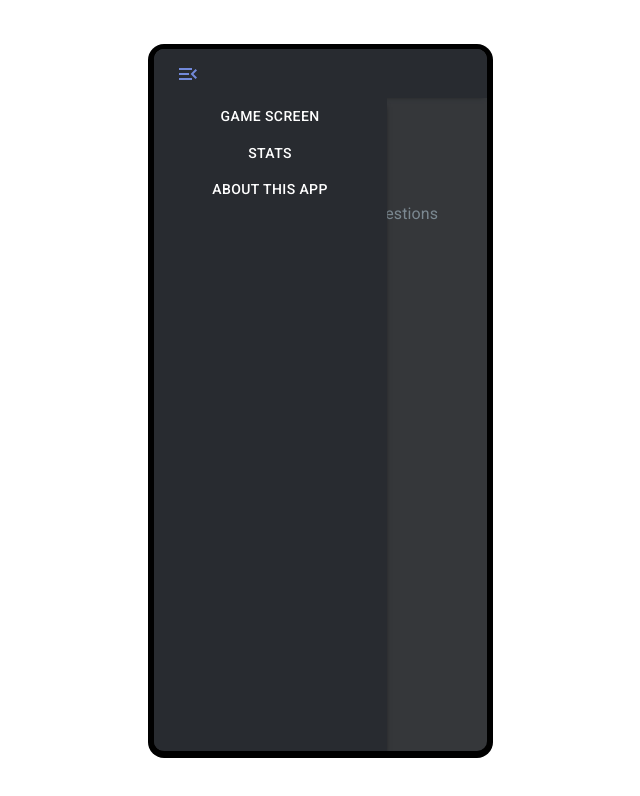
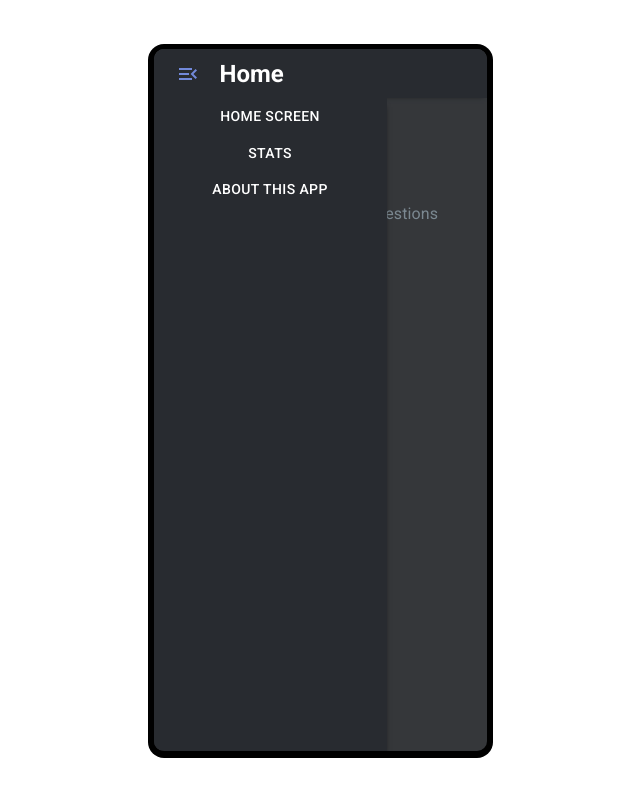
Before and after one commit to AntonFrid/AntonFrid, a React (Create React App) app: page / in a window 1280 px wide. Both pictures are taken after a click on the button 507 px from the left and 73 px from the top of the page. Shown: the top 796 px of the page, without its empty margins (320-960 px from the left). Built offline with nearby package versions, Linux system fonts and the light colour scheme.

Commit message:
second commit

```diff
--- a/src/App.css
+++ b/src/App.css
@@ -8,7 +8,7 @@ h3 {
   color: #99aab5;
 }
 
-p {
+h2, p {
   color: white;
 }
 
@@ -84,16 +84,31 @@ p {
   margin-left: 7.5%;
 }
 
-/* .fade__overlay:before {
-content:'';
-width:100%;
-height:100%;
-position:absolute;
-left:0;
-top:0;
-background: linear-gradient(transparent 500px, #424549);
-pointer-events: none;
-} */
+.fade__overlay {
+  content: '';
+  width: 100%;
+  height: 100%;
+  position: absolute;
+  left: 0;
+  top: 0;
+  background: linear-gradient(transparent 500px, #424549);
+  pointer-events: none;
+  opacity: 1;
+  transition: 0.15s;
+}
+
+.fade__overlay__hidden {
+  content: '';
+  width: 100%;
+  height: 100%;
+  position: absolute;
+  left: 0;
+  top: 0;
+  background: linear-gradient(transparent 500px, #424549);
+  pointer-events: none;
+  opacity: 0;
+  transition: 0.15s;
+}
 
 .Radio__label {
   color: white;
--- a/src/App.js
+++ b/src/App.js
@@ -13,7 +13,8 @@ import Header from './components/Header.js';
 import Popup from './components/Popup.js';
 import Menu from './components/Menu.js';
 import BeatLoader from "react-spinners/BeatLoader";
-import ThemeProvider from '@material-ui/core/styles/MuiThemeProvider';
+import { MuiThemeProvider as ThemeProvider  } from '@material-ui/core/styles';
+
 
 class App extends React.Component {
   constructor(props) {
@@ -27,6 +28,7 @@ class App extends React.Component {
       quizArr: [],
       questionAmount: 5,
       loading: false,
+      fade: true,
     };
 
     this.answersArr = [];
@@ -38,13 +40,13 @@ class App extends React.Component {
       marginLeft: '50%',
       top: '-15px',
       marginTop: '100%',
-      borderColor: 'red',
+      borderColor: '#7289da',
     };
 
     this.theme = createMuiTheme({
       palette: {
-        primary: { 500: '#99aab5' },
-        secondary: { A400: '#7289da' },
+        primary: { main: '#99aab5' },
+        secondary: { main: '#7289da' },
       },
       status: {
         danger: 'orange',
@@ -58,12 +60,13 @@ class App extends React.Component {
     this.fetchQuiz = this.fetchQuiz.bind(this);
     this.addAnswer = this.addAnswer.bind(this);
     this.changeQuestionAmount = this.changeQuestionAmount.bind(this);
+    this.handleScroll = this.handleScroll.bind(this);
   }
 
   spawnPopup(correctCount) {
     if(this.state.popup) {
       this.answersArr = [];
-      this.setState({ popup: false, correctCount: 0, home: true, quizArr: [] });
+      this.setState({ popup: false, correctCount: 0, home: true, quizArr: [], fade: true });
     }else {
       this.setState({ popup: true, correctCount: correctCount });
     }
@@ -72,7 +75,7 @@ class App extends React.Component {
   spawnPopupRestart(correctCount) {
     if(this.state.popup) {
       this.answersArr = [];
-      this.setState({ popup: false, correctCount: 0, quizArr: [] });
+      this.setState({ popup: false, correctCount: 0, quizArr: [], fade: true });
     }else {
       this.setState({ popup: true, correctCount: correctCount });
     }
@@ -90,7 +93,7 @@ class App extends React.Component {
     if(this.state.home) {
       this.setState({ home: false });
     }else {
-      this.setState({ home: true })
+      this.setState({ home: true, quizArr: [], correctCount: 0 })
     }
   }
 
@@ -111,27 +114,48 @@ class App extends React.Component {
     this.setState({ questionAmount: amount })
   }
 
+  handleScroll(e) {
+    const bottom = e.target.scrollHeight - (e.target.scrollTop + 1) < e.target.clientHeight;
+
+    if (bottom && this.state.fade && e.target.scrollTop !== 0) {
+      this.setState({ fade: false });
+    }
+    else if(!bottom && !this.state.fade) {
+      this.setState({ fade: true });
+    }
+  }
+
   render() {
     return (
       <ThemeProvider theme={ this.theme }>
         <div className="App">
           <div className='App__inner'>
-            <Header toggleMenu={ this.toggleMenu }/>
-            <Menu showMenu={ this.state.menu } />
+            <Header
+              page={ {
+                home: this.state.home,
+                about: false,
+                stats: false,
+              } }
+              toggleMenu={ this.toggleMenu }/>
+            <Menu home={ this.state.home } closeMenu={ this.toggleMenu } goHome={ this.switchHome } showMenu={ this.state.menu } />
             <Router>
               { this.state.home
                 ? <Redirect to='/'/>
                 : null
               }
               <Route exact path='/' render={(props) => <Main updateAmount={ this.changeQuestionAmount } fetchQuiz={ this.fetchQuiz } switchHome={ this.switchHome }/>} />
-              <Route path='/quiz' render={(props) => <Quiz amount={ this.state.questionAmount } answersArr={ this.answersArr } addAnswer={ this.addAnswer } quizArr={ this.state.quizArr } spawnPopup={ this.spawnPopup }/>} />
+              <Route path='/quiz' render={(props) => <Quiz onScroll={ this.handleScroll } amount={ this.state.questionAmount } answersArr={ this.answersArr } addAnswer={ this.addAnswer } quizArr={ this.state.quizArr } spawnPopup={ this.spawnPopup }/>} />
             </Router>
-            <div className='fade__overlay'></div>
+            <div className={ !this.state.home
+                ? (this.state.fade ? 'fade__overlay' : 'fade__overlay__hidden')
+                : 'fade__overlay__hidden'
+              }>
+            </div>
             { this.state.popup ? <Popup amount={ this.state.questionAmount } fetchQuiz={ this.fetchQuiz } correctCount={ this.state.correctCount } close={ this.spawnPopup } restart={ this.spawnPopupRestart }/> : null }
             <BeatLoader
               css={this.overrideCSS}
               size={30}
-              color={"#7289da"}
+              color={"#99aab5"}
               loading={this.state.loading}
             />
           </div>
--- a/src/components/Header.js
+++ b/src/components/Header.js
@@ -4,14 +4,21 @@ import React from 'react';
 import Hamburger from './Hamburger.js';
 
 class Header extends React.Component {
-  constructor(props) {
-    super(props);
-  }
-
   render() {
     return (
       <div className='Header'>
         <Hamburger toggleMenu={ this.props.toggleMenu }/>
+        <h2>
+          {
+            this.props.page.home
+              ? 'Home'
+              : (this.props.page.about
+                ? 'About'
+                : (this.props.page.stats
+                  ? 'Stats'
+                  : 'Quiz'))
+          }
+        </h2>
       </div>
     );
   }
--- a/src/components/Main.js
+++ b/src/components/Main.js
@@ -19,6 +19,10 @@ class Main extends React.Component {
     this.onClick = this.onClick.bind(this);
   }
 
+  componentDidMount() {
+    this.props.updateAmount(5);
+  }
+
   onClick() {
     this.setState({ redirect: true });
     this.props.fetchQuiz();
@@ -34,7 +38,7 @@ class Main extends React.Component {
       <div className='Main'>
         <FormControl component="fieldset">
           <FormLabel className='FormLabel' component="legend">Choose the amount of questions</FormLabel>
-          <RadioGroup aria-label="amount" name='amount' onChange={ (e) => this.props.updateAmount(e.target.value) }>
+          <RadioGroup defaultValue='5' aria-label="amount" name='amount' onChange={ (e) => this.props.updateAmount(e.target.value) }>
             <FormControlLabel className='Radio__label' value='5' control={<Radio />} label='Five' />
             <FormControlLabel className='Radio__label' value='10' control={<Radio />} label='Ten' />
             <FormControlLabel className='Radio__label' value='15' control={<Radio />} label='Fifteen' />
--- a/src/components/Menu.js
+++ b/src/components/Menu.js
@@ -7,13 +7,25 @@ import Button from '@material-ui/core/Button';
 class Menu extends React.Component {
   constructor(props) {
     super(props);
+
+    this.onClick = this.onClick.bind(this);
   }
+
+  onClick() {
+    if(this.props.home) {
+      this.props.closeMenu()
+    }else {
+      this.props.goHome()
+      this.props.closeMenu()
+    }
+  }
+
 
   render() {
     return (
       <div className={ this.props.showMenu ? 'Menu__overlay' : 'Menu__overlay__hidden'}>
         <div className={ this.props.showMenu ? 'Menu__visible' : 'Menu__hidden' }>
-          <Button className='Button'>Game screen</Button>
+          <Button onClick={ this.onClick } className='Button'>Home screen</Button>
           <Button className='Button'>Stats</Button>
           <Button className='Button'>About this app</Button>
         </div>
--- a/src/components/Quiz.js
+++ b/src/components/Quiz.js
@@ -1,5 +1,4 @@
 import React from 'react';
-import { Redirect } from 'react-router-dom';
 import 'typeface-roboto';
 
 //Components
@@ -20,6 +19,12 @@ class Quiz extends React.Component {
     return array.sort(() => Math.random() - 0.5);
   }
 
+  shouldComponentUpdate(nextProps) {
+    if(nextProps.quizArr === this.props.quizArr) return false;
+
+    return true;
+  }
+
   checkAnswers(e) {
     e.preventDefault();
     let correctCount = 0;
@@ -33,9 +38,18 @@ class Quiz extends React.Component {
     this.props.spawnPopup(correctCount);
   }
 
+  convertHTML(str) {
+    return str.replace(/&amp;/g, "&")
+      .replace(/&lt;/g, "<")
+      .replace(/&gt;/g, ">")
+      .replace(/&quot;/g, "\"")
+      .replace(/&apos;/g, "'")
+      .replace(/&#039;/g,"'");
+  }
+
   render() {
     return (
-      <div className='Quiz'>
+      <div onScroll={ this.props.onScroll } className='Quiz'>
         <form onSubmit={ this.checkAnswers }>
           <FormControl component="fieldset">
             {
@@ -45,10 +59,10 @@ class Quiz extends React.Component {
                 return (
                   <div key={'question-' + index} className='Quiz__question'>
                     <h3>Question {index + 1}</h3>
-                    <p>Q{index + 1}. {value.question}</p>
+                    <p>Q{index + 1}. { this.convertHTML(value.question) }</p>
                     <RadioGroup aria-label="answers" name={'answers' + index } onChange={ (e) => this.props.addAnswer(e.target.value, index) }>
                       { answers.map((value, index) => {
-                        return <FormControlLabel key={ value + index } className='Radio__label' value={ value } control={<Radio />} label={ value } />
+                        return <FormControlLabel key={ value + index } className='Radio__label' value={ value } control={<Radio />} label={ this.convertHTML(value) } />
                       })}
                     </RadioGroup>
                   </div>
```
